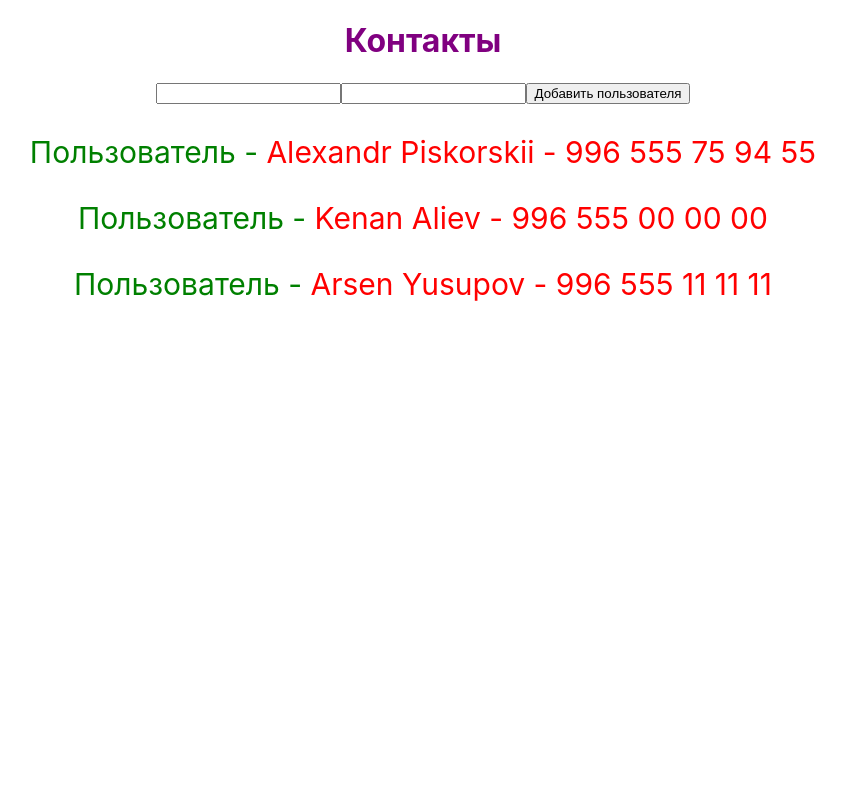
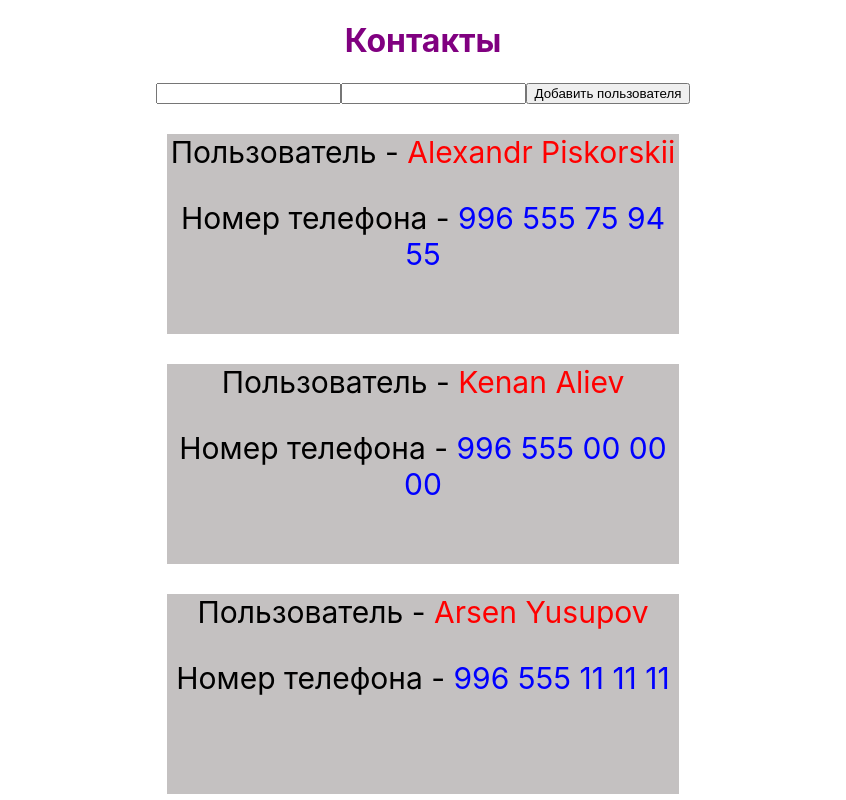
Before and after one commit to Estet07/course, a React (Create React App) app: page / in a window 1280 px wide. Shown: the whole page, without its empty margins (217-1063 px from the left). Built offline with nearby package versions, Linux system fonts and the light colour scheme; data requests are answered from the project's data file.

Commit message:
addServerJson2

```diff
--- a/src/App.css
+++ b/src/App.css
@@ -11,10 +11,21 @@ h2 {
 }
 
 span {
-  color: green;
+  color: black;
 }
 
 .person {
+  margin-left: 30%;
+  width: 40%;
+  height: 200px;
+  background-color: rgb(196, 193, 193);
   font-size: 30px;
+}
+
+.name {
   color: red;
 }
+
+.number {
+  color: blue;
+}
--- a/src/App.js
+++ b/src/App.js
@@ -109,7 +109,10 @@ function App() {
       <div>
         {persons.map((person) => {
           return (
-          <p className="person" key={person.id}><span>Пользователь - </span> {person.name} - {person.number}</p>
+            <div className="person" key={person.id}>
+              <p className="name"><span>Пользователь - </span> {person.name}</p>
+              <p className="number"><span>Номер телефона - </span> {person.number}</p>
+            </div>
           );
         })}
       </div>
```
